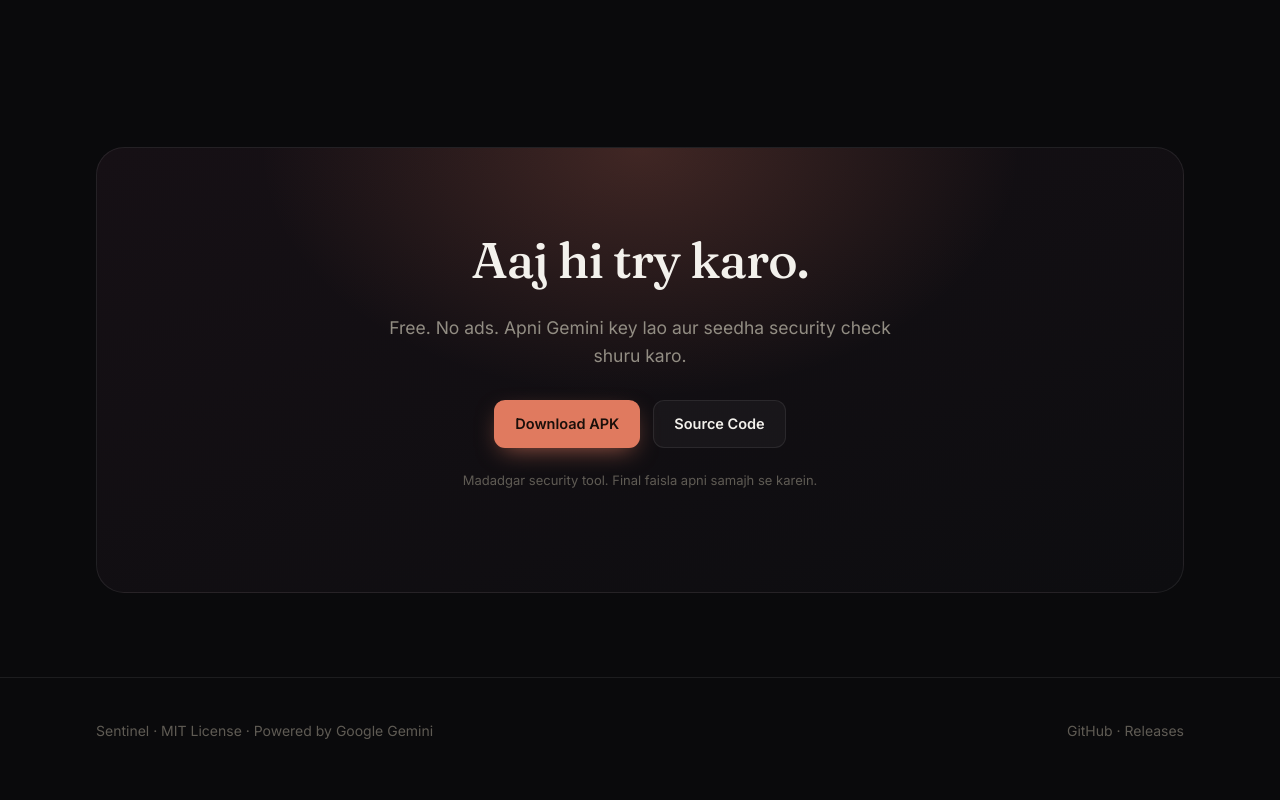
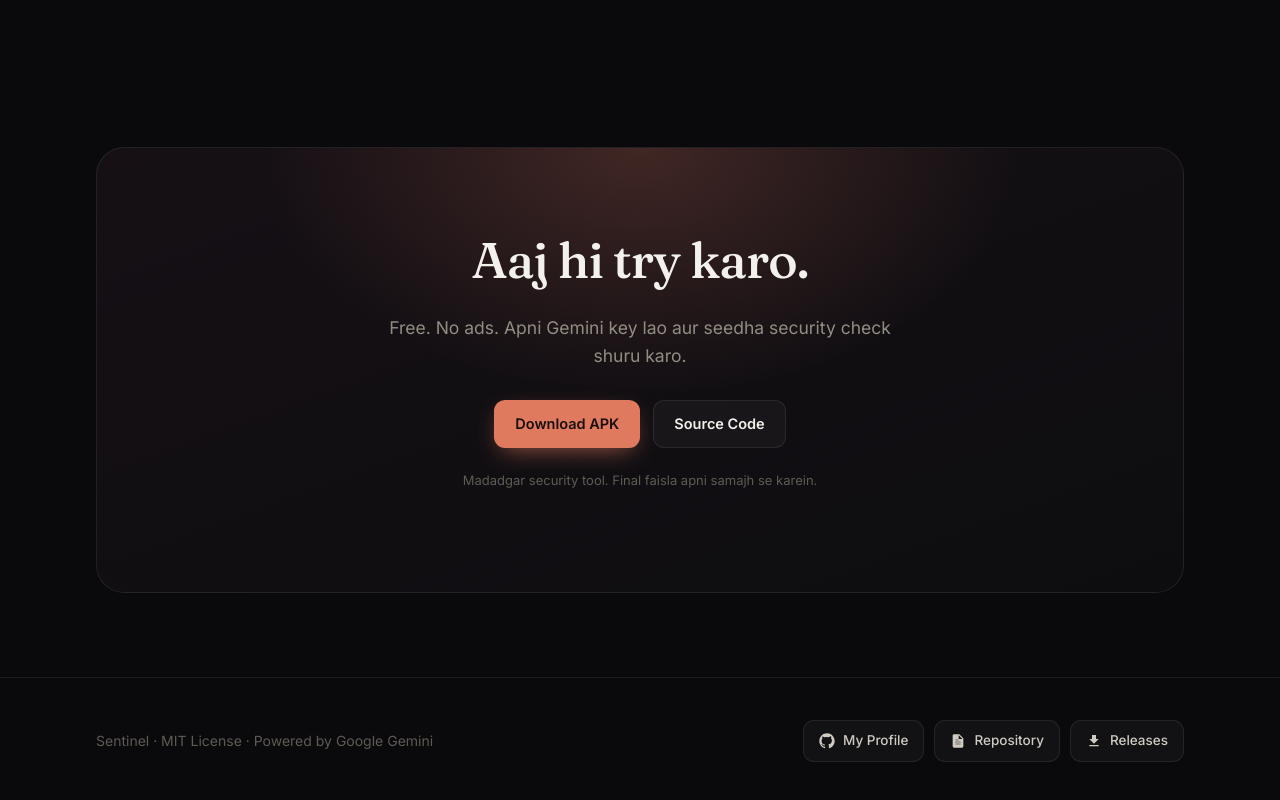
Before and after one commit to Angelanotto99/angelanotto99.github.io, a plain HTML site: page web/index.html in a window 1280 px wide. Shown: the part 4127-4927 px from the top of the page. Drawn offline with Linux system fonts and the light colour scheme.

Commit message:
Footer: make GitHub/Profile/Releases clickable pill buttons + add profile link

```diff
--- a/web/index.html
+++ b/web/index.html
@@ -159,6 +159,12 @@
 
   footer{border-top:1px solid var(--line);padding:42px 0 60px;color:var(--faint);font-size:14px}
   .foot-in{display:flex;justify-content:space-between;align-items:center;gap:18px;flex-wrap:wrap}
+  .foot-links{display:flex;gap:10px;flex-wrap:wrap}
+  .foot-links a{display:inline-flex;align-items:center;gap:8px;font-size:13.5px;color:#cfcbc3;
+    border:1px solid var(--line);background:var(--surface);padding:9px 15px;border-radius:11px;
+    font-weight:500;transition:.2s}
+  .foot-links a:hover{border-color:rgba(224,122,95,.5);color:#fff;background:rgba(224,122,95,.14);transform:translateY(-2px)}
+  .foot-links svg{width:16px;height:16px}
   footer a:hover{color:var(--txt)}
 
   /* reveal */
@@ -309,7 +315,11 @@
 
 <footer><div class="wrap foot-in">
   <span>Sentinel · MIT License · Powered by Google Gemini</span>
-  <span><a href="https://github.com/Saurabh-gzp/Sentinel-AI-Security-Scanner">GitHub</a> · <a href="https://github.com/Saurabh-gzp/Sentinel-AI-Security-Scanner/releases/tag/v1.0.0">Releases</a></span>
+  <div class="foot-links">
+    <a href="https://github.com/Saurabh-gzp" target="_blank" rel="noopener"><svg viewBox="0 0 24 24" fill="currentColor"><path d="M12 .5C5.7.5.5 5.7.5 12c0 5.1 3.3 9.4 7.9 10.9.6.1.8-.2.8-.6v-2c-3.2.7-3.9-1.5-3.9-1.5-.5-1.3-1.3-1.7-1.3-1.7-1.1-.7.1-.7.1-.7 1.2.1 1.8 1.2 1.8 1.2 1 .1.8 1.7 2.6 1.2.1-.7.4-1.2.7-1.5-2.6-.3-5.3-1.3-5.3-5.8 0-1.3.5-2.3 1.2-3.1-.1-.3-.5-1.5.1-3.1 0 0 1-.3 3.3 1.2a11.5 11.5 0 0 1 6 0C17 4.6 18 4.9 18 4.9c.6 1.6.2 2.8.1 3.1.8.8 1.2 1.8 1.2 3.1 0 4.5-2.7 5.5-5.3 5.8.4.4.8 1.1.8 2.2v3.3c0 .3.2.7.8.6 4.6-1.5 7.9-5.8 7.9-10.9C23.5 5.7 18.3.5 12 .5z"/></svg>My Profile</a>
+    <a href="https://github.com/Saurabh-gzp/Sentinel-AI-Security-Scanner" target="_blank" rel="noopener"><svg viewBox="0 0 24 24" fill="currentColor"><path d="M6 2a2 2 0 0 0-2 2v16a2 2 0 0 0 2 2h12a2 2 0 0 0 2-2V8l-6-6H6zm7 1.5L18.5 9H13V3.5zM8 13h8v1H8v-1zm0 3h8v1H8v-1zm0-6h5v1H8v-1z"/></svg>Repository</a>
+    <a href="https://github.com/Saurabh-gzp/Sentinel-AI-Security-Scanner/releases/tag/v1.0.0" target="_blank" rel="noopener"><svg viewBox="0 0 24 24" fill="currentColor"><path d="M19 9h-4V3H9v6H5l7 7 7-7zM5 18v2h14v-2H5z"/></svg>Releases</a>
+  </div>
 </div></footer>
 
 <script>
```
